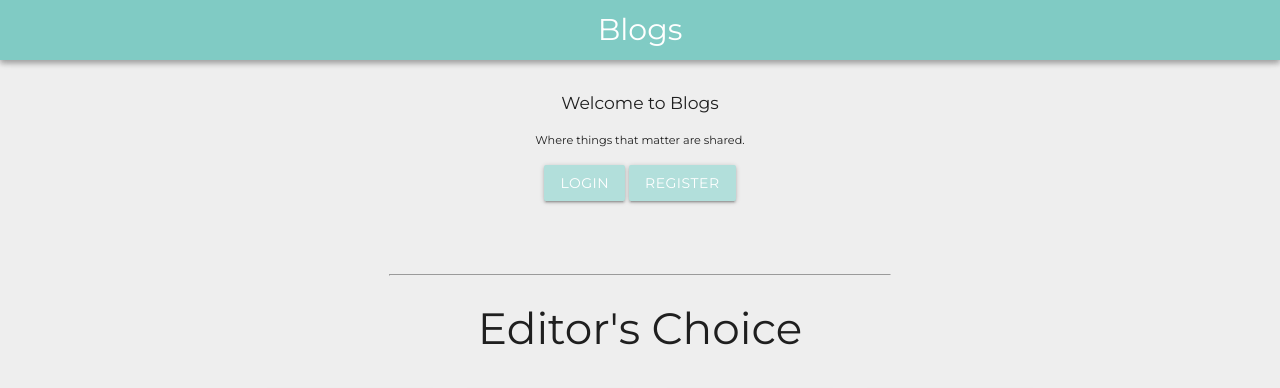
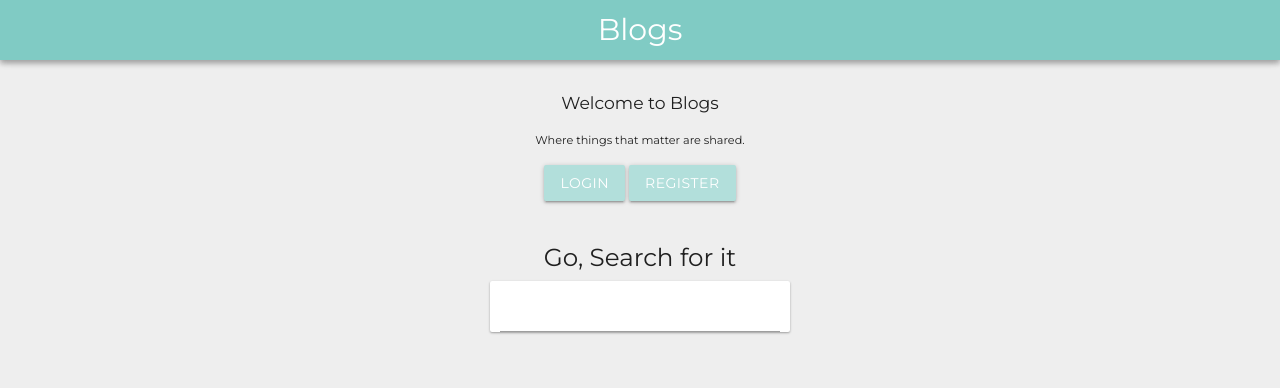
Before and after one commit to isaiahnavasquez/legramme, a Django app: page /blogs/ in a window 1280 px wide. Shown: the top 388 px of the page. Run offline with Django 3.2, Linux system fonts and the light colour scheme.

Commit message:
finished search function in index

```diff
--- a/plog/blogs/static/blogs/index.css
+++ b/plog/blogs/static/blogs/index.css
@@ -125,6 +125,20 @@ body {
   text-align: center;
 }
 
+.content .search-field {
+  width: 300px;
+  margin: 0 auto;
+  background-color: white;
+  box-shadow: 0 1px 3px rgba(0,0,0,0.12), 0 1px 2px rgba(0,0,0,0.24);
+  padding: 5px 10px;
+  border-radius: 2px;
+}
+
+.content .search-field input {
+  margin: 0;
+  margin-bottom: -5px;
+}
+
 .profile-circle {
   height: 100px;
   width: 100px;
--- a/plog/blogs/templates/blogs/hashtag.html
+++ b/plog/blogs/templates/blogs/hashtag.html
@@ -30,7 +30,7 @@
     </div>
 
     <div class="content">
-      <h2 class="title">Blogs</h2>
+      <h2 class="title">#{{ hashtag_name }}</h2>
       {% for blog in blogs %}
         <div class="paper-item">
           <h5><a href="{% url 'blogs:view_blog' blog.author blog.id %}">{{ blog.title }}</a></h5>
--- a/plog/blogs/templates/blogs/index.html
+++ b/plog/blogs/templates/blogs/index.html
@@ -4,6 +4,7 @@
   <head>
     <meta charset="utf-8">
     <title>Plogs - Picture Logs</title>
+    <script src="http://code.jquery.com/jquery-3.3.1.min.js" integrity="sha256-FgpCb/KJQlLNfOu91ta32o/NMZxltwRo8QtmkMRdAu8=" crossorigin="anonymous"></script>
     <!-- Compiled and minified CSS -->
     <link rel="stylesheet" href="https://cdnjs.cloudflare.com/ajax/libs/materialize/1.0.0-beta/css/materialize.min.css">
     <!-- Compiled and minified JavaScript -->
@@ -49,7 +50,26 @@
     {% endif %}
 
     <div class="content">
-      <br> <hr>
+      <h5 style="text-align:center">Go, Search for it</h5>
+      <div class="search-field">
+        <form method="post" id="searchForm" data-search-text="{% url 'blogs:search_site' %}">
+          {% csrf_token %}
+          <input name="search_text" type="text" id="search">
+        </form>
+      </div>
+      <div class="results" style="text-align:center" id="results">
+        <div class="results-data" id="resultsBlogs">
+
+        </div>
+        <div class="results-data" id="resultsTags">
+
+        </div>
+        <div class="results-data" id="resultsUsers">
+
+        </div>
+      </div>
+
+      <br><br>
       <h3>Editor's Choice</h3>
       <div class="wrapper">
         {% for blog in blogs|dictsortreversed:"pub_date"|slice:":4" %}
@@ -85,4 +105,75 @@
     <!-- Footer -->
     <div class="footer">All Rights Reserved. Charot.</div>
   </body>
+  <script type="text/javascript">
+    form = $('#searchForm');
+    $('#results').hide()
+
+    $('#search').bind('input', function() {
+      text = $(this).val()
+
+      if (text.length > 0) {
+        $('#results').show()
+      } else {
+        $('#results').hide()
+      }
+
+      $.ajax({
+        url: form.attr('data-search-text'),
+        data: form.serialize(),
+        dataType: 'json',
+        success: function(data) {
+          resultsBlogs = $('#resultsBlogs')
+          resultsTags = $('#resultsTags')
+          resultsUsers = $('#resultsUsers')
+
+          if (data['blogs_title'].length > 0) {
+            resultsBlogs.show()
+            resultsBlogs.empty()
+            resultsBlogs.append("<h5>Blogs</h5>")
+            for(index in data['blogs_title']) {
+              title = data['blogs_title'][index].title
+              author = data['blogs_title'][index].author
+              id = data['blogs_title'][index].id
+              url = "{% url 'blogs:view_blog' 'hello' 1 %}"
+              url = url.replace('hello', author)
+              url = url.replace(1, id)
+              resultsBlogs.append("<p><a href='" + url + "'>" + title + "</a></p>")
+            }
+          } else {
+            $('#resultsBlogs').hide()
+          }
+
+          if (data['tags_name'].length > 0) {
+            resultsTags.show()
+            resultsTags.empty()
+            resultsTags.append("<h5>Hashtags</h5>")
+            for(index in data['tags_name']) {
+              name = data['tags_name'][index].name
+              url = "{% url 'blogs:hashtag' 'hello' %}"
+              url = url.replace('hello', name)
+              resultsTags.append("<p><a href='" + url + "'>" + name + "</a></p>")
+            }
+          } else {
+            $('#resultsTags').hide()
+          }
+
+          if (data['users_username'].length > 0) {
+            resultsUsers.show()
+            resultsUsers.empty()
+            resultsUsers.append("<h5>Users</h5>")
+            for(index in data['users_username']) {
+              username = data['users_username'][index].username
+              url = "{% url 'blogs:profile' 'hello' %}"
+              url = url.replace('hello', username)
+              resultsUsers.append("<p><a href='" + url + "'>@" + username + "</a></p>")
+            }
+          } else {
+            $('#resultsUsers').hide()
+          }
+
+        }
+      })
+    })
+  </script>
 </html>
--- a/plog/blogs/urls.py
+++ b/plog/blogs/urls.py
@@ -14,6 +14,7 @@ urlpatterns = [
     path('register/', views.register, name='register'),
     path('logout/', views.logout_user, name='logout'),
     path('post_blog/', views.post_blog, name='post_blog'),
+    path('search/', views.search_site, name='search_site'),
     path('hashtag/<str:hashtag_name>', views.hashtag, name='hashtag'),
     path('upload_profile_photo/', views.upload_profile_photo, name='upload_profile_photo'),
 ]
--- a/plog/blogs/views.py
+++ b/plog/blogs/views.py
@@ -1,10 +1,11 @@
 from django.shortcuts import render, redirect, get_list_or_404, get_object_or_404
-from django.http import HttpResponseRedirect
+from django.http import HttpResponseRedirect, JsonResponse
 from django.contrib.auth.models import User
 from django.contrib.auth import authenticate, logout, login
 from django.urls import reverse
 from django.utils import timezone
 from django.core.files.storage import FileSystemStorage
+from django.core import serializers
 
 from .models import Category, Blog, Profile, Hashtag
 
@@ -35,7 +36,8 @@ def hashtag(request, hashtag_name):
     blogs = hashtag.blog.all()
 
     return render(request, 'blogs/hashtag.html', {
-        'blogs': blogs
+        'blogs': blogs,
+        'hashtag_name': hashtag_name
     })
 
 # for viewing user profile
@@ -149,3 +151,37 @@ def view_blog(request, user_name, blog_id):
         'blogs': blogs,
         'about': get_object_or_404(Profile, user=user_info).about,
     })
+
+def search_site(request):
+    text = request.GET['search_text']
+    data = {
+        'blogs_title': [],
+        'tags_name': [],
+        'users_username': [],
+    }
+
+    if len(text) > 0:
+        # result: blogs:title
+        blogs_title = Blog.objects.filter(title__startswith=text)
+        # result: blogs:category
+        blogs_category = Category.objects.filter(name__startswith=text)
+        # result: tags:name
+        tags_name = Hashtag.objects.filter(name__startswith=text)
+        # result: users:username
+        users_username = User.objects.filter(username__startswith=text)
+
+        data = {
+            'blogs_title': [{
+                'title': i.title,
+                'author': i.author.username,
+                'id': i.id
+            } for i in blogs_title],
+            'tags_name': [{
+                'name': i.name
+            } for i in tags_name],
+            'users_username': [{
+                'username': i.username
+            } for i in users_username]
+        }
+
+    return JsonResponse(data)
```
